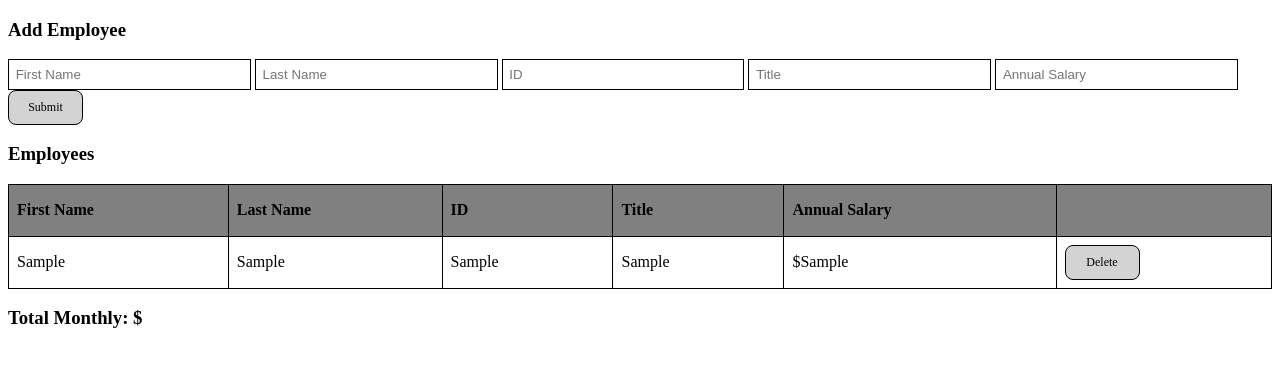
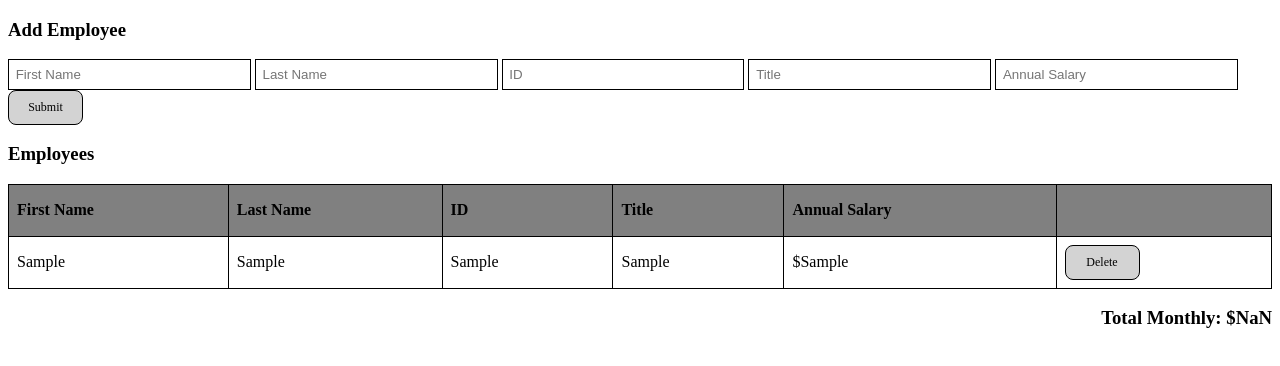
Before and after one commit to Max-simmons/weekend-jquery-salary-calculator, a plain HTML site: page index.html in a window 1280 px wide. Both pictures are taken after typing "Sample", "Sample", "Sample", "Sample", "Sample" into the empty fields and a click on the button "Submit". Shown: the part 138-504 px from the top of the page. Drawn offline with Linux system fonts and the light colour scheme.

Commit message:
added css elements

```diff
--- a/index.html
+++ b/index.html
@@ -75,13 +75,10 @@
     </table>
 </section>
 
-<div>
+<div class="total">
  <!-- <button id="add-button">add</button>    -->
-    <h3>Total Monthly: $<span class="monthlyTotal"> </span></h3>
+    <h3>Total Monthly: $<span id="monthlyTotal"></span></h3>
 </div>
-
-
-
 
 
     <script src="" async defer></script>
--- a/script.js
+++ b/script.js
@@ -40,9 +40,12 @@ function addEmployee(event) {
     <td>${idnumber}</td>
     <td>${title}</td>
     <td>$${annualSalary}</td>
-    <td><button id="delete-button">Delete</button></td>
+    <td><button id="delete-button" data-salary="${annualSalary}">Delete</button></td>
     </tr>`
     );
+
+    addMonthly();
+    $('#monthlyTotal').text(calculateMonthly());
 
     $('#firstname-input').val("");
     $('#lastname-input').val("");
@@ -50,13 +53,23 @@ function addEmployee(event) {
     $('#title-input').val("");
     $('#salary-input').val("");
 
-    addMonthly();
-    calculateMonthly();
+    display();
 
 }
 
 function deleteThis(){
+    const numberToRemove = Number($(this).attr('data-salary'));
+    console.log($(this).attr('data-salary'))
+
+    monthlyTotal = monthlyTotal.filter(function(item) {
+        return item !== numberToRemove
+    })
+
     $(this).parent().parent().remove();
+
+
+    $('#monthlyTotal').text(calculateMonthly());
+
 }
 
 // let monthlyTotal= [];
@@ -67,22 +80,36 @@ function deleteThis(){
 // 4. calulate the total monthly create new function
 
 function addMonthly(){
-    let newSalary = Number($('#salary-input').text())
+    let newSalary = Number($('#salary-input').val())
 
     monthlyTotal.push(newSalary);
 
-    $('#salary-input').text(newSalary);
+    console.log(monthlyTotal);
 
-    console.log(monthlyTotal);
 }
-
-function calculateMonthly(){;
 // 1. loop thru monthlyTotal
 // 2. for each new salary add up total monthly
+function calculateMonthly(){
 let monthTotal = 0;
 for (let i = 0; i<monthlyTotal.length; i++){
 
 monthTotal += monthlyTotal[i];
 }
+return monthTotal
+
+
 console.log(monthTotal);
+
+
+
 }
+
+//  Use .css jquery functions to display different background
+
+function display(){
+    if((calculateMonthly()) >= 20000){
+        $('#monthlyTotal').css('background-color', 'red');
+    } else {
+        $('#monthlyTotal').css('background-color', 'white');
+    }
+}
--- a/style.css
+++ b/style.css
@@ -22,7 +22,7 @@ button {
     border-radius: 8px;
     font-family: 'Times New Roman', Times, serif;
     font-size: 12px;
-    text-align: center;
+
 }
 
 
@@ -61,3 +61,8 @@ tbody tr:nth-child(even) {
 #delete-button {
     text-align: center;
 }
+
+.total {
+    text-align: right;
+
+}
```
